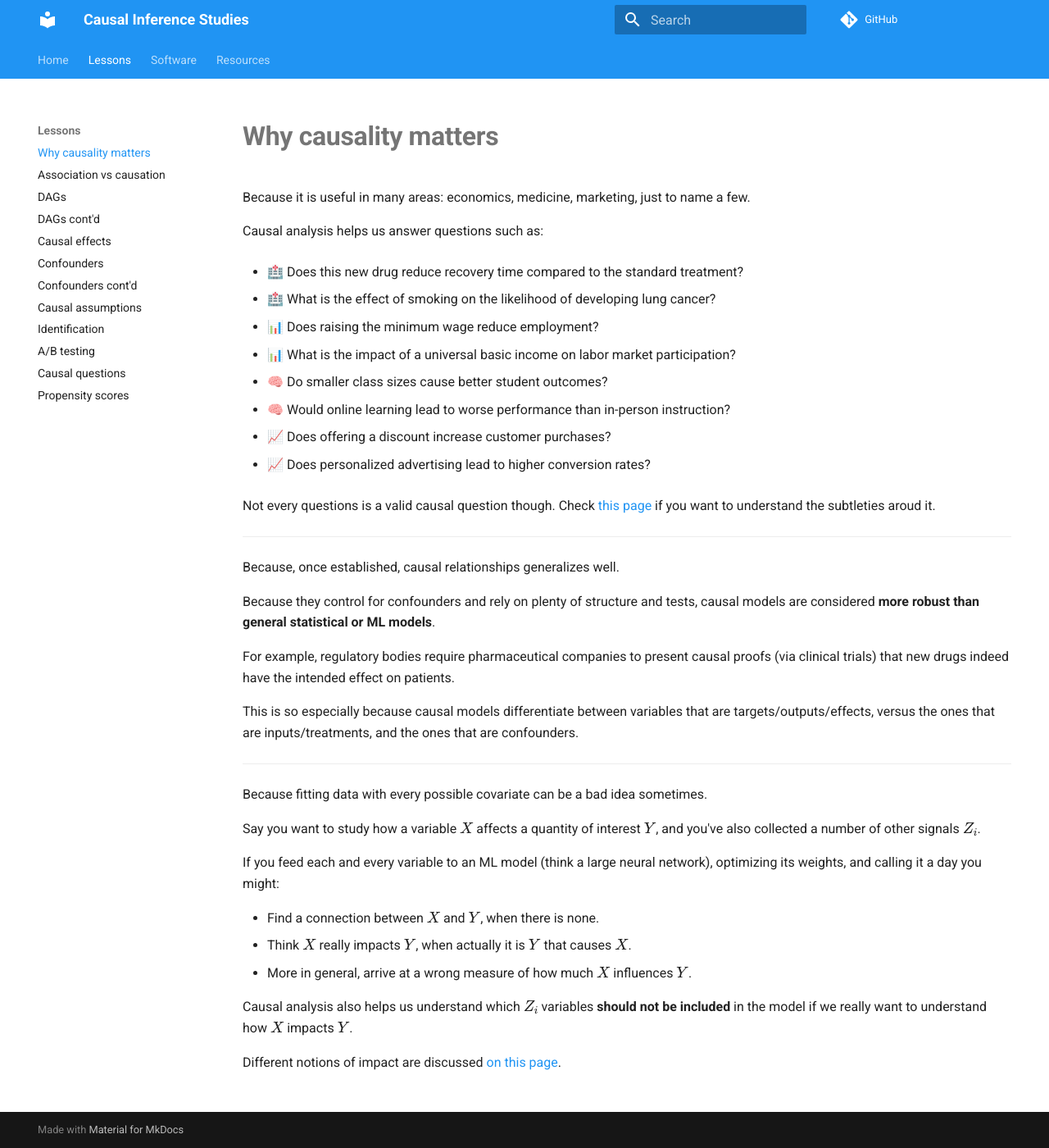
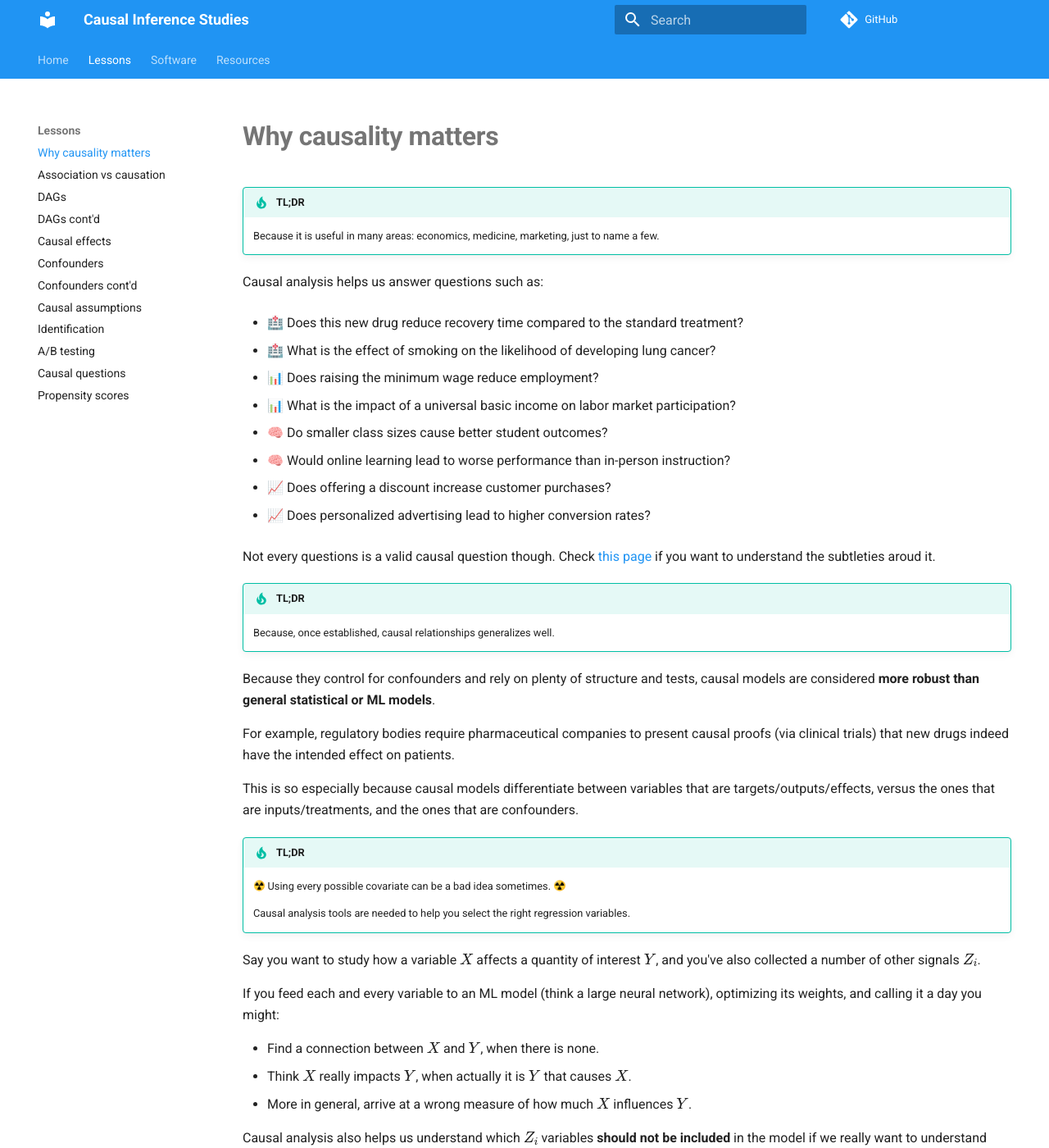
Before and after one commit to emilioMaddalena/causal-inference-studies, an MkDocs documentation site: the page built from material/why_causality_matters.md, in a window 1280 px wide and 1400 px high. Shown: the whole window at 82% size. Built offline with MkDocs 1.6.1 and Material for MkDocs 9.7.7, drawn with Linux system fonts in a browser that asks for light colours; emoji names are drawn with the system emoji font; comment, search, counter and statistics services are not loaded.

Commit message:
Use admonition TL;DR blocks

```diff
--- a/material/why_causality_matters.md
+++ b/material/why_causality_matters.md
@@ -1,8 +1,8 @@
 # **Why causality matters**
 
-<div class="highlight-section">
-Because it is useful in many areas: economics, medicine, marketing, just to name a few.
-</div>
+<a id="TLDR-why-causality-matters-1"></a>
+!!! tip "TL;DR"
+    Because it is useful in many areas: economics, medicine, marketing, just to name a few.
 
 Causal analysis helps us answer questions such as:
 
@@ -24,10 +24,9 @@ Causal analysis helps us answer questions such as:
 
 Not every questions is a valid causal question though. Check [this page](causal_questions.md) if you want to understand the subtleties aroud it.
 
----
-<div class="highlight-section">
-Because, once established, causal relationships generalizes well.
-</div>
+<a id="TLDR-why-causality-matters-2"></a>
+!!! tip "TL;DR"
+    Because, once established, causal relationships generalizes well.
 
 Because they control for confounders and rely on plenty of structure and tests, causal models are considered **more robust than general statistical or ML models**.
 
@@ -35,10 +34,11 @@ For example, regulatory bodies require pharmaceutical companies to present causa
 
 This is so especially because causal models differentiate between variables that are targets/outputs/effects, versus the ones that are inputs/treatments, and the ones that are confounders.
 
----
-<div class="highlight-section">
-Because fitting data with every possible covariate can be a bad idea sometimes.
-</div>
+<a id="TLDR-why-causality-matters-3"></a>
+!!! tip "TL;DR"
+    :radioactive_sign: Using every possible covariate can be a bad idea sometimes. :radioactive_sign:
+
+    Causal analysis tools are needed to help you select the right regression variables.
 
 Say you want to study how a variable $X$ affects a quantity of interest $Y$, and you've also collected a number of other signals $Z_i$.
 
```
